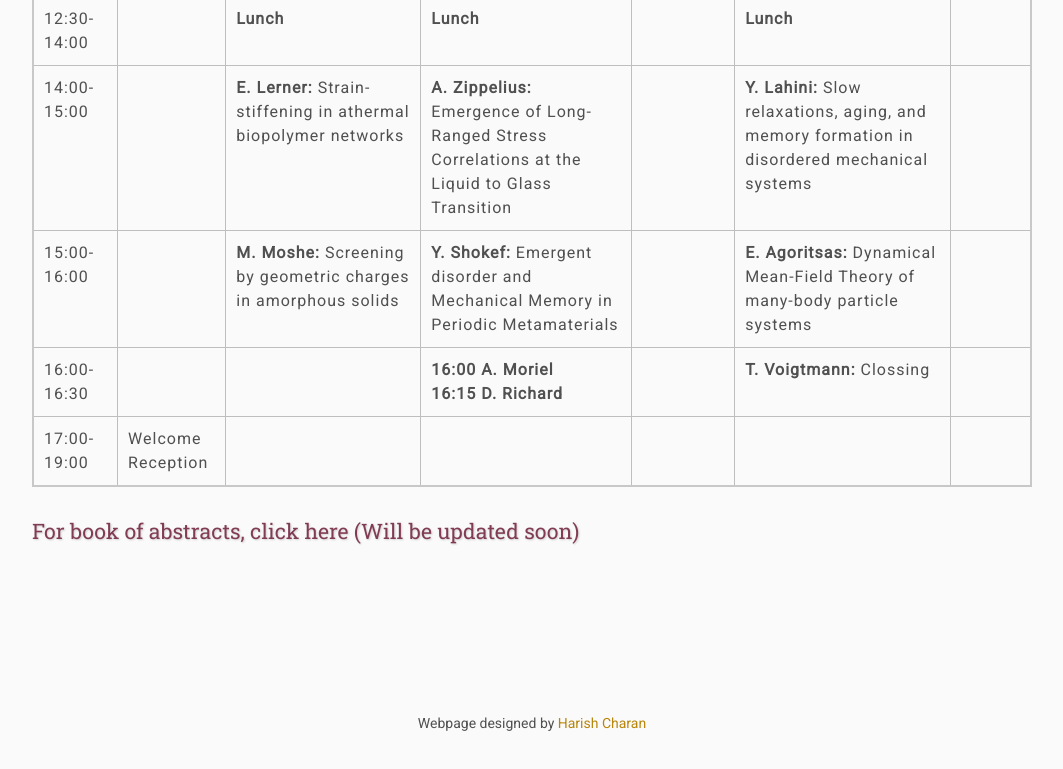
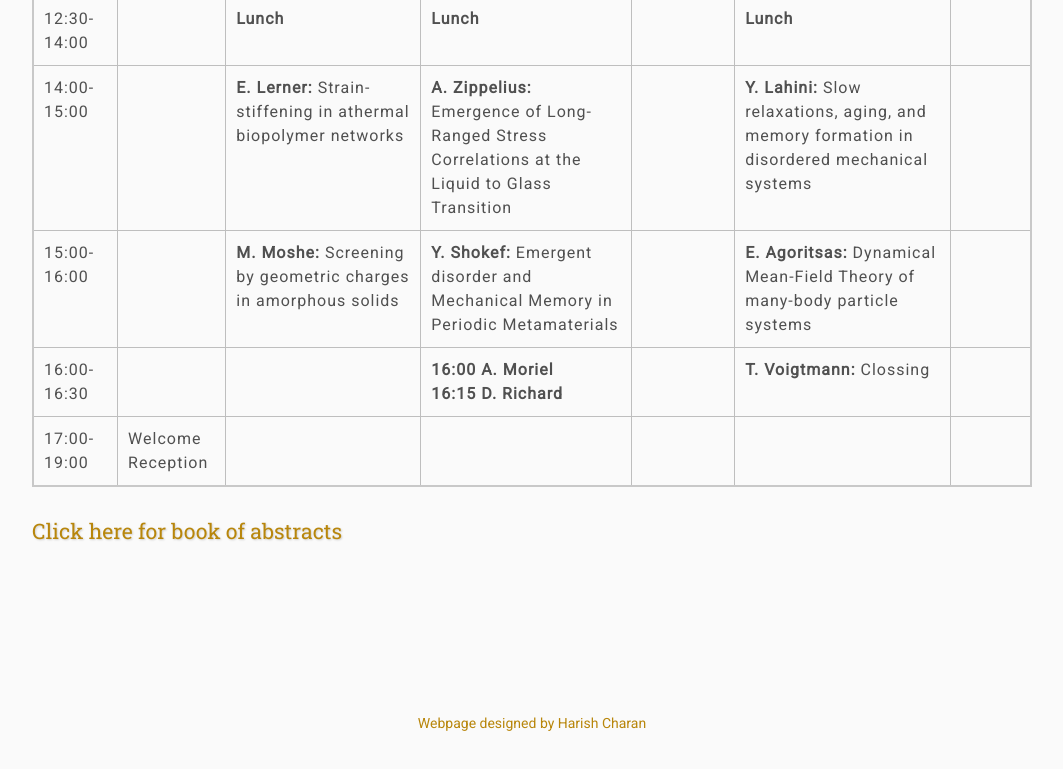
Before and after one commit to Hareesh098/WinterScool, a plain HTML site: page program/index.html in a window 1280 px wide. Shown: the part 1365-2134 px from the top of the page, without its empty margins (108-1171 px from the left). Drawn offline with nearby package versions, Linux system fonts and the light colour scheme; some packages are replaced by stand-ins of ours; files that its build step writes are made by us from their sources.

Commit message:
Add files via upload

```diff
--- a/program/index.html
+++ b/program/index.html
@@ -171,7 +171,8 @@
 </table>
 
 <p>
-<h4>For book of abstracts, click here (Will be updated soon)</h4>
+<a href="assets/Book-of-Abstract-Winter-School-Nov2022-Weizmann-Institute.pdf">
+<h4>Click here for book of abstracts</h4>
 </p>
     <footer>
         Webpage designed by <a href="https://scholar.google.co.in/citations?user=PIs8-H4AAAAJ&hl=en">Harish Charan</a>
```
